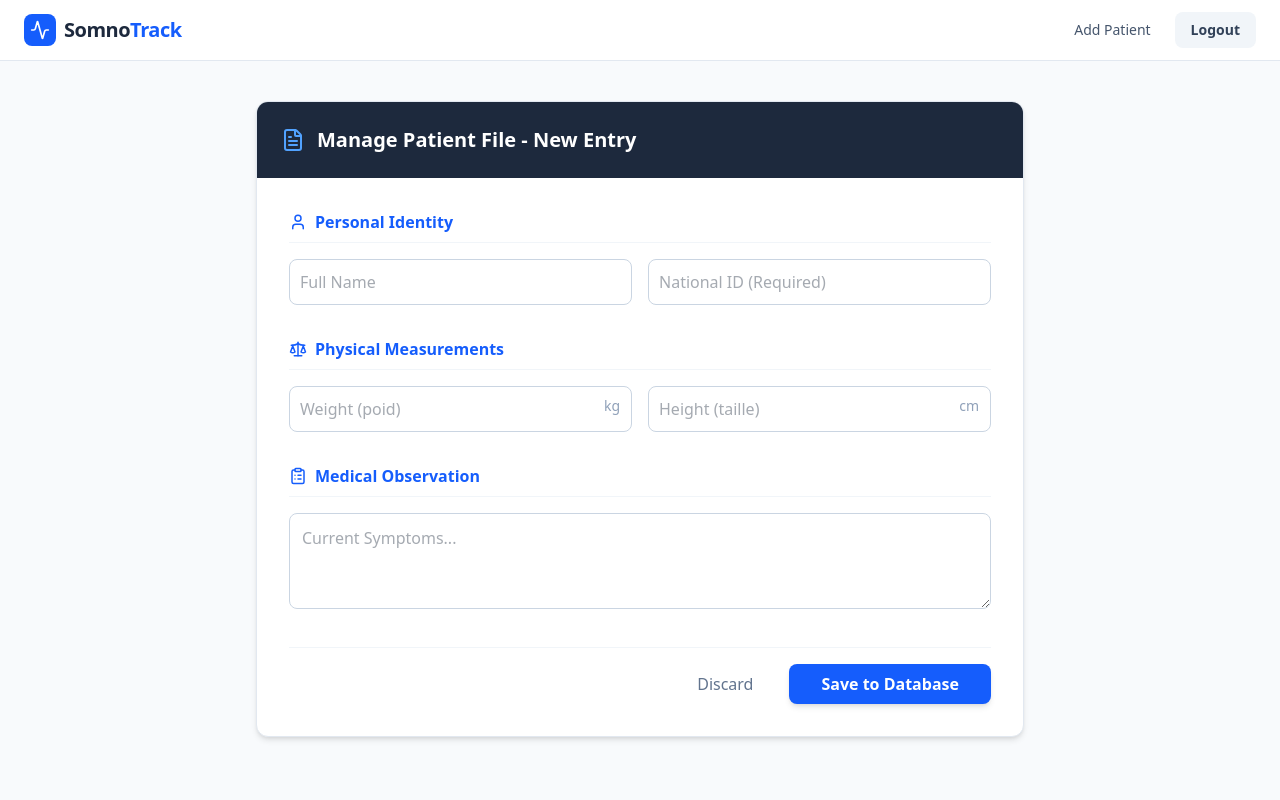
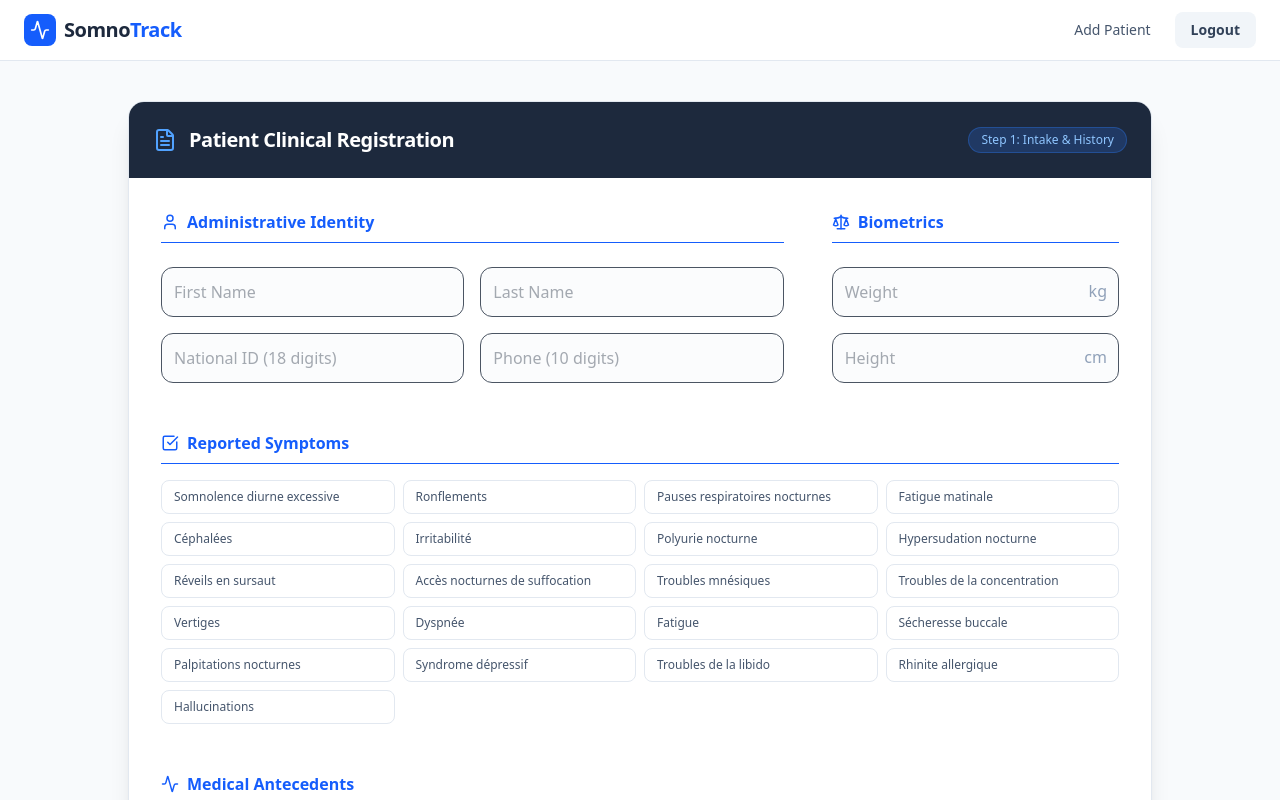
Before and after one commit to ibrahimbelaoura23-cmyk/somnotrack, a React (Vite) app in the folder FrontEnd/: page /add-patient in a window 1280 px wide. Shown: the top 800 px of the page. Built offline with nearby package versions, Linux system fonts and the light colour scheme.

Commit message:
Refactor: restructured project into frontend and backend monorepo

```diff
--- a/FrontEnd/src/pages/auth/Login.jsx
+++ b/FrontEnd/src/pages/auth/Login.jsx
@@ -1,60 +1,82 @@
 import React, { useState } from 'react';
-import { Lock, User, Activity } from 'lucide-react';
-import { ROLES } from '../../constants/roles';
+import { Activity, Lock, User } from 'lucide-react';
+import { Link } from 'react-router-dom';
 
 const Login = () => {
-  const [credentials, setCredentials] = useState({ name: '', password: '', role: ROLES.DOCTOR });
+  const [credentials, setCredentials] = useState({
+    identifier: '', // This could be National ID or Email
+    password: ''
+  });
+
+  const handleInputChange = (e) => {
+    const { name, value } = e.target;
+    setCredentials(prev => ({ ...prev, [name]: value }));
+  };
+
+  const handleLogin = (e) => {
+    e.preventDefault();
+    // Your partner will use this data to query the DB and find the role
+    console.log("Login Attempt:", credentials);
+    alert("Authenticating...");
+  };
 
   return (
-    <div className="min-h-screen flex items-center justify-center bg-slate-50 p-4">
-      <div className="max-w-md w-full bg-white p-8 rounded-2xl shadow-xl border border-slate-200">
-        <div className="flex flex-col items-center mb-8">
-          <div className="bg-blue-600 p-3 rounded-full mb-4">
+    <div className="min-h-screen flex items-center justify-center bg-slate-50 px-4">
+      <div className="max-w-md w-full bg-white rounded-2xl shadow-xl border border-slate-200 overflow-hidden">
+
+        {/* Brand Header */}
+        <div className="bg-blue-600 p-8 text-center">
+          <div className="inline-flex p-3 bg-white/20 rounded-xl mb-4">
             <Activity className="text-white h-8 w-8" />
           </div>
-          <h2 className="text-2xl font-bold text-slate-800">Clinic Portal</h2>
-          <p className="text-slate-500 text-sm">Sign in to manage respiratory studies</p>
+          <h1 className="text-2xl font-bold text-white tracking-tight">SomnoTrack</h1>
+          <p className="text-blue-100 text-sm mt-1">Medical Sleep Analysis Portal</p>
         </div>
 
-        <form className="space-y-5">
-          <div>
-            <label className="block text-sm font-medium text-slate-700 mb-1">User Role</label>
-            <select
-              value={credentials.role}
-              onChange={(e) => setCredentials({...credentials, role: e.target.value})}
-              className="w-full px-4 py-2 border rounded-lg bg-white focus:ring-2 focus:ring-blue-500 outline-none transition-all"
-            >
-              {Object.values(ROLES).map(role => (
-                <option key={role} value={role}>{role}</option>
-              ))}
-            </select>
-          </div>
-
+        {/* Login Form */}
+        <form onSubmit={handleLogin} className="p-8 space-y-6">
+          <div className="space-y-4">
             <div className="relative">
               <User className="absolute left-3 top-3 h-5 w-5 text-slate-400" />
               <input
+                name="identifier"
                 type="text"
-              placeholder="Name"
-              className="w-full pl-10 pr-4 py-2 border rounded-lg focus:ring-2 focus:ring-blue-500 outline-none"
+                placeholder="National ID or Email"
+                className="w-full pl-10 pr-4 py-3 border border-slate-300 rounded-lg outline-none focus:ring-2 focus:ring-blue-500 transition-all"
+                onChange={handleInputChange}
+                required
               />
             </div>
 
             <div className="relative">
               <Lock className="absolute left-3 top-3 h-5 w-5 text-slate-400" />
               <input
+                name="password"
                 type="password"
                 placeholder="Password"
-              className="w-full pl-10 pr-4 py-2 border rounded-lg focus:ring-2 focus:ring-blue-500 outline-none"
+                className="w-full pl-10 pr-4 py-3 border border-slate-300 rounded-lg outline-none focus:ring-2 focus:ring-blue-500 transition-all"
+                onChange={handleInputChange}
+                required
               />
             </div>
+          </div>
 
-          <button type="submit" className="w-full bg-blue-600 hover:bg-blue-700 text-white font-bold py-2.5 rounded-lg shadow-lg shadow-blue-200 transition-all">
-            Login
+          <button
+            type="submit"
+            className="w-full bg-blue-600 text-white font-bold py-3 rounded-lg hover:bg-blue-700 shadow-md transform active:scale-[0.98] transition-all"
+          >
+            Sign In
           </button>
+
+          <div className="text-center pt-2">
+            <p className="text-slate-500 text-sm">
+              Don't have an account? {' '}
+              <Link to="/signup" className="text-blue-600 font-semibold hover:underline">
+                Sign Up
+              </Link>
+            </p>
+          </div>
         </form>
-        <p className="mt-6 text-center text-sm text-slate-600">
-          New staff member? <a href="/signup" className="text-blue-600 font-semibold hover:underline">Create Account</a>
-        </p>
       </div>
     </div>
   );
--- a/FrontEnd/src/pages/patients/AddPatient.jsx
+++ b/FrontEnd/src/pages/patients/AddPatient.jsx
@@ -1,98 +1,159 @@
 import React, { useState } from 'react';
-import { FileText, User, Scale, Ruler, ClipboardList } from 'lucide-react';
+import { FileText, User, Scale, CheckSquare, Activity, Search } from 'lucide-react';
+
+const SYMPTOMS = [
+  "Somnolence diurne excessive", "Ronflements", "Pauses respiratoires nocturnes",
+  "Fatigue matinale", "Céphalées", "Irritabilité", "Polyurie nocturne",
+  "Hypersudation nocturne", "Réveils en sursaut", "Accès nocturnes de suffocation",
+  "Troubles mnésiques", "Troubles de la concentration", "Vertiges", "Dyspnée",
+  "Fatigue", "Sécheresse buccale", "Palpitations nocturnes", "Syndrome dépressif",
+  "Troubles de la libido", "Rhinite allergique", "Hallucinations"
+];
+
+// Grouped Antecedents based on your CSV
+const ANTECEDENTS = {
+  "Cardiology": ["HTA", "HTA Sévère", "Cardiopathie Ischémique", "Insuffisance Cardiaque", "ACFA", "AVC", "Stent Coronaire", "Pacemaker", "Angor"],
+  "Endocrinology": ["Diabète Type 1", "Diabète Type 2", "Hypothyroïdie", "Hyperthyroïdie", "Obésité", "Obésité Morbide", "Dyslipidémie", "Syndrome Métabolique"],
+  "Respiratory": ["Asthme", "BPCO", "Embolie Pulmonaire", "HTAP", "Tuberculose"],
+  "Neurology/Psych": ["Épilepsie", "Maladie de Parkinson", "Dépression", "Schizophrénie", "Démence"],
+  "Other": ["Insuffisance Rénale", "PTI", "MICI", "Ulcère / Gastrite", "Cancer", "Drépanocytose", "Scoliose"]
+};
 
 const AddPatient = () => {
-  // Adding state prevents some "uncontrolled input" errors that can freeze React
   const [formData, setFormData] = useState({
-    fullName: '',
+    firstName: '',
+    lastName: '',
     nationalId: '',
     phone: '',
     weight: '',
     height: '',
-    symptoms: '',
-    history: ''
+    selectedSymptoms: [],
+    selectedAntecedents: []
   });
+
+  const [antFilter, setAntFilter] = useState("");
+
+  const handleInputChange = (e) => {
+    const { name, value } = e.target;
+    if ((name === 'firstName' || name === 'lastName') && !/^[a-zA-ZÀ-ÿ-\s]*$/.test(value)) return;
+    if (name === 'nationalId' && (!/^[0-9]*$/.test(value) || value.length > 18)) return;
+    if (name === 'phone' && (!/^[0-9]*$/.test(value) || value.length > 10)) return;
+    setFormData(prev => ({ ...prev, [name]: value }));
+  };
+
+  const toggleItem = (listName, item) => {
+    setFormData(prev => {
+      const list = prev[listName];
+      const newList = list.includes(item) ? list.filter(i => i !== item) : [...list, item];
+      return { ...prev, [listName]: newList };
+    });
+  };
 
   const handleSubmit = (e) => {
     e.preventDefault();
-    console.log("Patient Data Saved:", formData);
-    alert("Patient file initialized!");
+    if (formData.nationalId.length < 18) return alert("National ID must be 18 digits.");
+    console.log("Final Patient Profile:", formData);
+    alert("Patient and Medical History saved!");
   };
 
   return (
     <div className="min-h-screen bg-slate-50 py-10 px-4">
-      <div className="max-w-3xl mx-auto bg-white rounded-xl shadow-md border border-slate-200 overflow-hidden">
+      <div className="max-w-5xl mx-auto bg-white rounded-2xl shadow-xl border border-slate-200 overflow-hidden">
+
         {/* Header */}
-        <div className="bg-slate-800 p-6 text-white flex items-center gap-3">
-          <FileText className="h-6 w-6 text-blue-400" />
-          <h2 className="text-xl font-bold">Manage Patient File - New Entry</h2>
+        <div className="bg-slate-800 p-6 text-white flex items-center justify-between">
+          <div className="flex items-center gap-3">
+            <FileText className="h-6 w-6 text-blue-400" />
+            <h2 className="text-xl font-bold tracking-tight">Patient Clinical Registration</h2>
+          </div>
+          <span className="text-xs bg-blue-500/20 text-blue-300 px-3 py-1 rounded-full border border-blue-500/30">
+            Step 1: Intake & History
+          </span>
         </div>
 
-        <form onSubmit={handleSubmit} className="p-8 space-y-8 text-left">
-          {/* Identity Section */}
+        <form onSubmit={handleSubmit} className="p-8 space-y-12 text-left">
+
+          {/* Identity & Biometrics Grid */}
+          <div className="grid grid-cols-1 lg:grid-cols-3 gap-12">
+            <div className="lg:col-span-2 space-y-6">
+              <div className="flex items-center gap-2 text-blue-600 font-bold border-b pb-2">
+                <User size={18} /> <h3>Administrative Identity</h3>
+              </div>
+              <div className="grid grid-cols-2 gap-4">
+                <input name="firstName" placeholder="First Name" className="p-3 border rounded-xl outline-none focus:ring-2 focus:ring-blue-500 bg-slate-50/50" value={formData.firstName} onChange={handleInputChange} required />
+                <input name="lastName" placeholder="Last Name" className="p-3 border rounded-xl outline-none focus:ring-2 focus:ring-blue-500 bg-slate-50/50" value={formData.lastName} onChange={handleInputChange} required />
+                <input name="nationalId" placeholder="National ID (18 digits)" className="p-3 border rounded-xl outline-none focus:ring-2 focus:ring-blue-500 bg-slate-50/50" value={formData.nationalId} onChange={handleInputChange} required />
+                <input name="phone" placeholder="Phone (10 digits)" className="p-3 border rounded-xl outline-none focus:ring-2 focus:ring-blue-500 bg-slate-50/50" value={formData.phone} onChange={handleInputChange} required />
+              </div>
+            </div>
+
+            <div className="space-y-6">
+              <div className="flex items-center gap-2 text-blue-600 font-bold border-b pb-2">
+                <Scale size={18} /> <h3>Biometrics</h3>
+              </div>
+              <div className="space-y-4">
+                <div className="relative">
+                  <span className="absolute right-3 top-3 text-slate-400">kg</span>
+                  <input name="weight" type="number" placeholder="Weight" className="w-full p-3 border rounded-xl outline-none focus:ring-2 focus:ring-blue-500 bg-slate-50/50" onChange={handleInputChange} />
+                </div>
+                <div className="relative">
+                  <span className="absolute right-3 top-3 text-slate-400">cm</span>
+                  <input name="height" type="number" placeholder="Height" className="w-full p-3 border rounded-xl outline-none focus:ring-2 focus:ring-blue-500 bg-slate-50/50" onChange={handleInputChange} />
+                </div>
+              </div>
+            </div>
+          </div>
+
+          {/* Clinical Signs (Symptoms) */}
           <section className="space-y-4">
-            <div className="flex items-center gap-2 text-blue-600 font-semibold border-b border-slate-100 pb-2">
-              <User size={18} /> <h3>Personal Identity</h3>
+            <div className="flex items-center gap-2 text-blue-600 font-bold border-b pb-2">
+              <CheckSquare size={18} /> <h3>Reported Symptoms</h3>
             </div>
-            <div className="grid grid-cols-1 md:grid-cols-2 gap-4">
-              <input
-                type="text"
-                placeholder="Full Name"
-                className="p-2.5 border border-slate-300 rounded-lg outline-none focus:ring-2 focus:ring-blue-500 focus:border-transparent"
-                onChange={(e) => setFormData({...formData, fullName: e.target.value})}
-              />
-              <input
-                type="text"
-                placeholder="National ID (Required)"
-                className="p-2.5 border border-slate-300 rounded-lg outline-none focus:ring-2 focus:ring-blue-500 focus:border-transparent"
-                onChange={(e) => setFormData({...formData, nationalId: e.target.value})}
-              />
+            <div className="grid grid-cols-2 md:grid-cols-4 gap-2">
+              {SYMPTOMS.map(s => (
+                <button
+                  key={s} type="button"
+                  onClick={() => toggleItem('selectedSymptoms', s)}
+                  className={`text-left px-3 py-2 rounded-lg text-xs font-medium transition-all border ${formData.selectedSymptoms.includes(s) ? 'bg-blue-600 border-blue-600 text-white shadow-md' : 'bg-white border-slate-200 text-slate-600 hover:border-blue-300'}`}
+                >
+                  {s}
+                </button>
+              ))}
             </div>
           </section>
 
-          {/* Biometrics Section */}
+          {/* Antecedents (Categorized) */}
           <section className="space-y-4">
-            <div className="flex items-center gap-2 text-blue-600 font-semibold border-b border-slate-100 pb-2">
-              <Scale size={18} /> <h3>Physical Measurements</h3>
+            <div className="flex items-center justify-between border-b pb-2">
+              <div className="flex items-center gap-2 text-blue-600 font-bold">
+                <Activity size={18} /> <h3>Medical Antecedents</h3>
+              </div>
             </div>
-            <div className="grid grid-cols-1 md:grid-cols-2 gap-4">
-              <div className="relative">
-                <span className="absolute right-3 top-2.5 text-slate-400 text-sm">kg</span>
-                <input
-                  type="number"
-                  placeholder="Weight (poid)"
-                  className="w-full p-2.5 border border-slate-300 rounded-lg outline-none focus:ring-2 focus:ring-blue-500"
-                  onChange={(e) => setFormData({...formData, weight: e.target.value})}
-                />
-              </div>
-              <div className="relative">
-                <span className="absolute right-3 top-2.5 text-slate-400 text-sm">cm</span>
-                <input
-                  type="number"
-                  placeholder="Height (taille)"
-                  className="w-full p-2.5 border border-slate-300 rounded-lg outline-none focus:ring-2 focus:ring-blue-500"
-                  onChange={(e) => setFormData({...formData, height: e.target.value})}
-                />
-              </div>
+
+            <div className="grid grid-cols-1 md:grid-cols-3 gap-6">
+              {Object.entries(ANTECEDENTS).map(([category, items]) => (
+                <div key={category} className="space-y-3">
+                  <h4 className="text-[10px] uppercase tracking-widest text-slate-400 font-black">{category}</h4>
+                  <div className="flex flex-wrap gap-1.5">
+                    {items.map(item => (
+                      <button
+                        key={item} type="button"
+                        onClick={() => toggleItem('selectedAntecedents', item)}
+                        className={`px-2 py-1.5 rounded-md text-[11px] font-semibold border transition-all ${formData.selectedAntecedents.includes(item) ? 'bg-emerald-600 border-emerald-600 text-white' : 'bg-slate-50 border-slate-200 text-slate-500 hover:bg-slate-100'}`}
+                      >
+                        {item}
+                      </button>
+                    ))}
+                  </div>
+                </div>
+              ))}
             </div>
           </section>
 
-          {/* Observations */}
-          <section className="space-y-4">
-            <div className="flex items-center gap-2 text-blue-600 font-semibold border-b border-slate-100 pb-2">
-              <ClipboardList size={18} /> <h3>Medical Observation</h3>
-            </div>
-            <textarea
-              placeholder="Current Symptoms..."
-              className="w-full p-3 border border-slate-300 rounded-lg h-24 outline-none focus:ring-2 focus:ring-blue-500"
-              onChange={(e) => setFormData({...formData, symptoms: e.target.value})}
-            ></textarea>
-          </section>
-
-          <div className="flex justify-end gap-3 pt-4 border-t border-slate-100">
-            <button type="button" className="px-6 py-2 text-slate-500 hover:text-slate-700 font-medium">Discard</button>
-            <button type="submit" className="px-8 py-2 bg-blue-600 text-white font-bold rounded-lg hover:bg-blue-700 shadow-md transition-all">
-              Save to Database
+          {/* Submit */}
+          <div className="flex justify-end pt-8">
+            <button type="submit" className="px-12 py-4 bg-blue-600 text-white font-black rounded-2xl hover:bg-blue-700 shadow-xl transition-all active:scale-95">
+              COMPLETE REGISTRATION
             </button>
           </div>
         </form>
```
Lines whose indentation alone changed are shown as unchanged.
